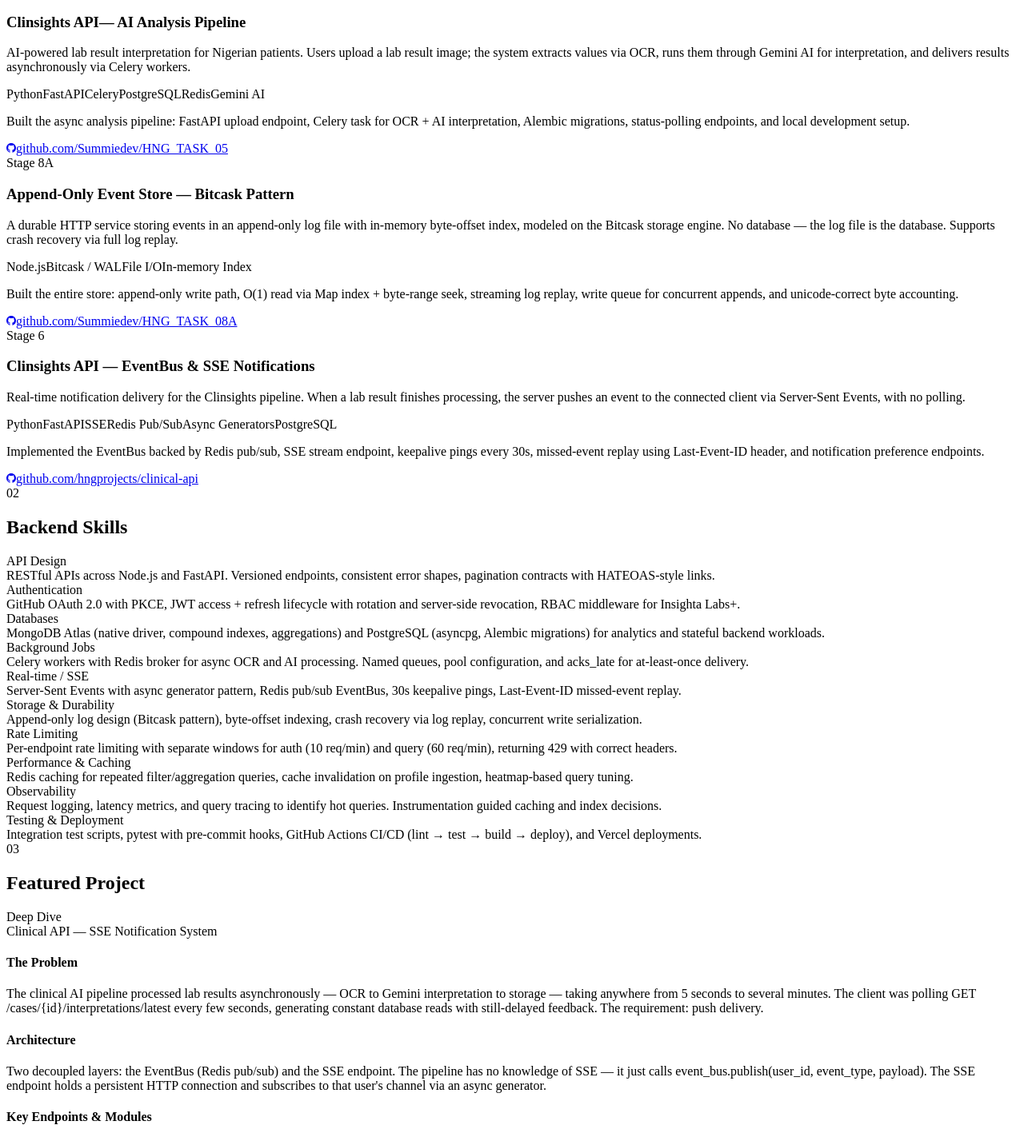
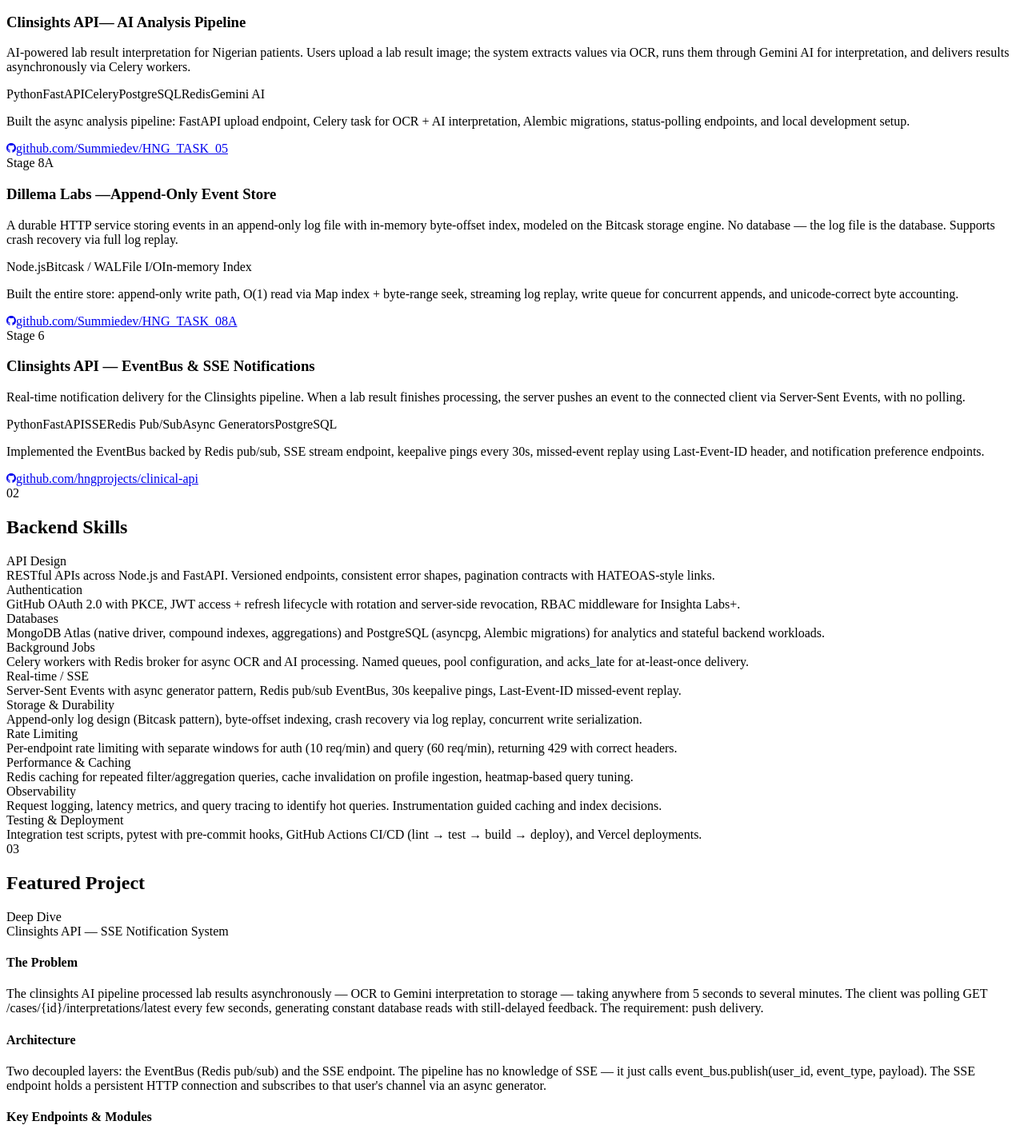
Before and after one commit to Summiedev/portfolio, a React (Vite) app: page / in a window 1280 px wide. Shown: the part 1441-2868 px from the top of the page at 80% size. Built offline with nearby package versions, Linux system fonts and the light colour scheme; the HTML template or start-up script is replaced by a standard one.

Commit message:
minimal touches

```diff
--- a/src/data/portfolioData.js
+++ b/src/data/portfolioData.js
@@ -86,7 +86,7 @@
   },
   {
     stage: "Stage 8A",
-    name: "Append-Only Event Store — Bitcask Pattern",
+    name: "Dillema Labs —Append-Only Event Store ",
     description: "A durable HTTP service storing events in an append-only log file with in-memory byte-offset index, modeled on the Bitcask storage engine. No database — the log file is the database. Supports crash recovery via full log replay.",
     stack: [{ label: "Node.js" }, { label: "Bitcask / WAL", accent: true }, { label: "File I/O" }, { label: "In-memory Index" }],
     contribution: "Built the entire store: append-only write path, O(1) read via Map index + byte-range seek, streaming log replay, write queue for concurrent appends, and unicode-correct byte accounting.",
@@ -133,8 +133,8 @@
 
 // ─── ICONS ───────────────────────────────────────────────────────────────────
 export const featured = {
-  title: "Clinical API — SSE Notification System",
-  problem: "The clinical AI pipeline processed lab results asynchronously — OCR to Gemini interpretation to storage — taking anywhere from 5 seconds to several minutes. The client was polling GET /cases/{id}/interpretations/latest every few seconds, generating constant database reads with still-delayed feedback. The requirement: push delivery.",
+  title: "Clinsights API — SSE Notification System",
+  problem: "The clinsights AI pipeline processed lab results asynchronously — OCR to Gemini interpretation to storage — taking anywhere from 5 seconds to several minutes. The client was polling GET /cases/{id}/interpretations/latest every few seconds, generating constant database reads with still-delayed feedback. The requirement: push delivery.",
   architecture: "Two decoupled layers: the EventBus (Redis pub/sub) and the SSE endpoint. The pipeline has no knowledge of SSE — it just calls event_bus.publish(user_id, event_type, payload). The SSE endpoint holds a persistent HTTP connection and subscribes to that user's channel via an async generator.",
   endpoints: [
     "GET /notifications/stream — SSE endpoint. Authenticates via Bearer token, subscribes to EventBus, streams events, pings every 30 seconds.",
```
